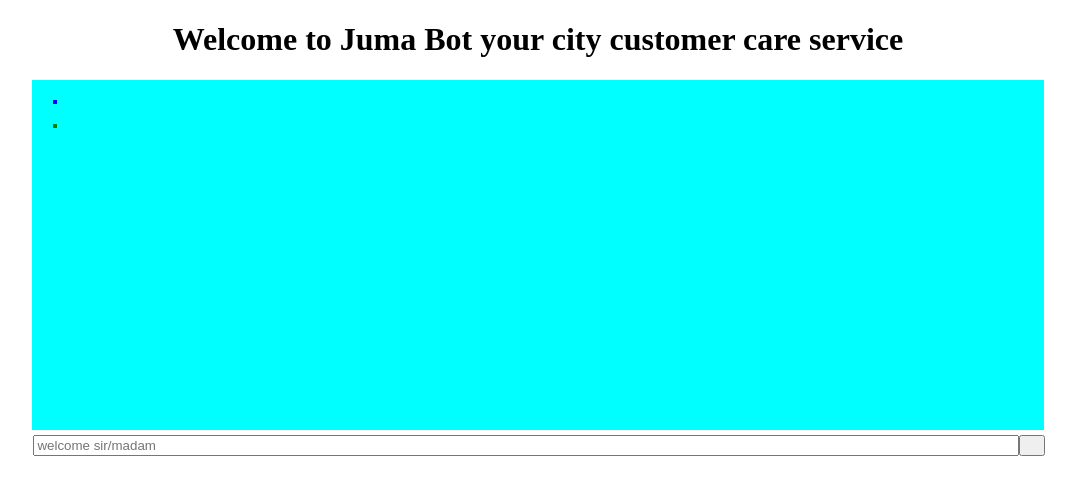
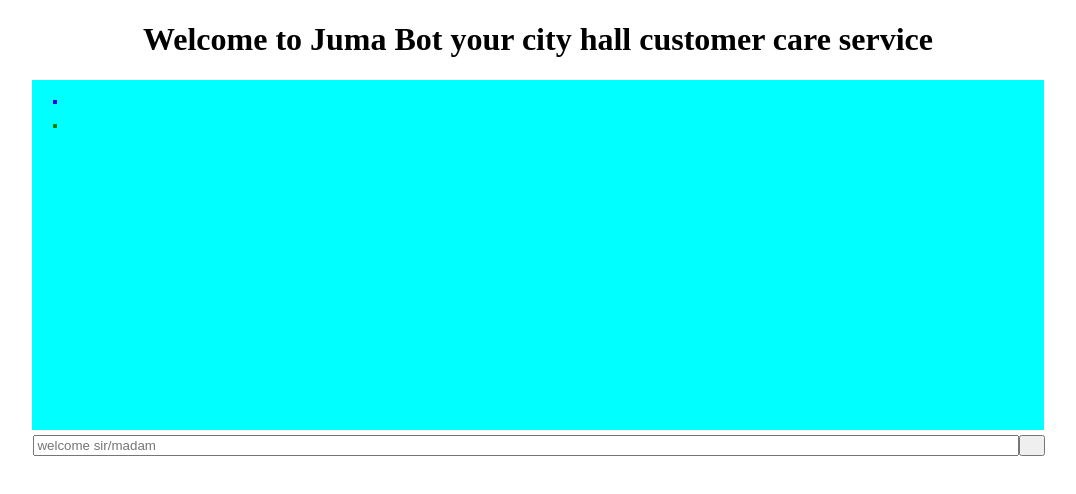
Before and after one commit to Davinci-Developer-Official/juma-bot, a website: page public/index.html in a window 1280 px wide. Shown: the whole page, without its empty margins (102-1178 px from the left). Drawn offline with Linux system fonts and the light colour scheme.

Commit message:
tevin labelling

```diff
--- a/public/index.html
+++ b/public/index.html
@@ -8,7 +8,7 @@
 </head>
 <body>
 
-    <h1>Welcome to Juma Bot your city customer care service</h1>
+    <h1>Welcome to Juma Bot your city hall customer care service</h1>
     <div id="chats">
         <div id="request" ></div>
         <div id="response"></div>
```
